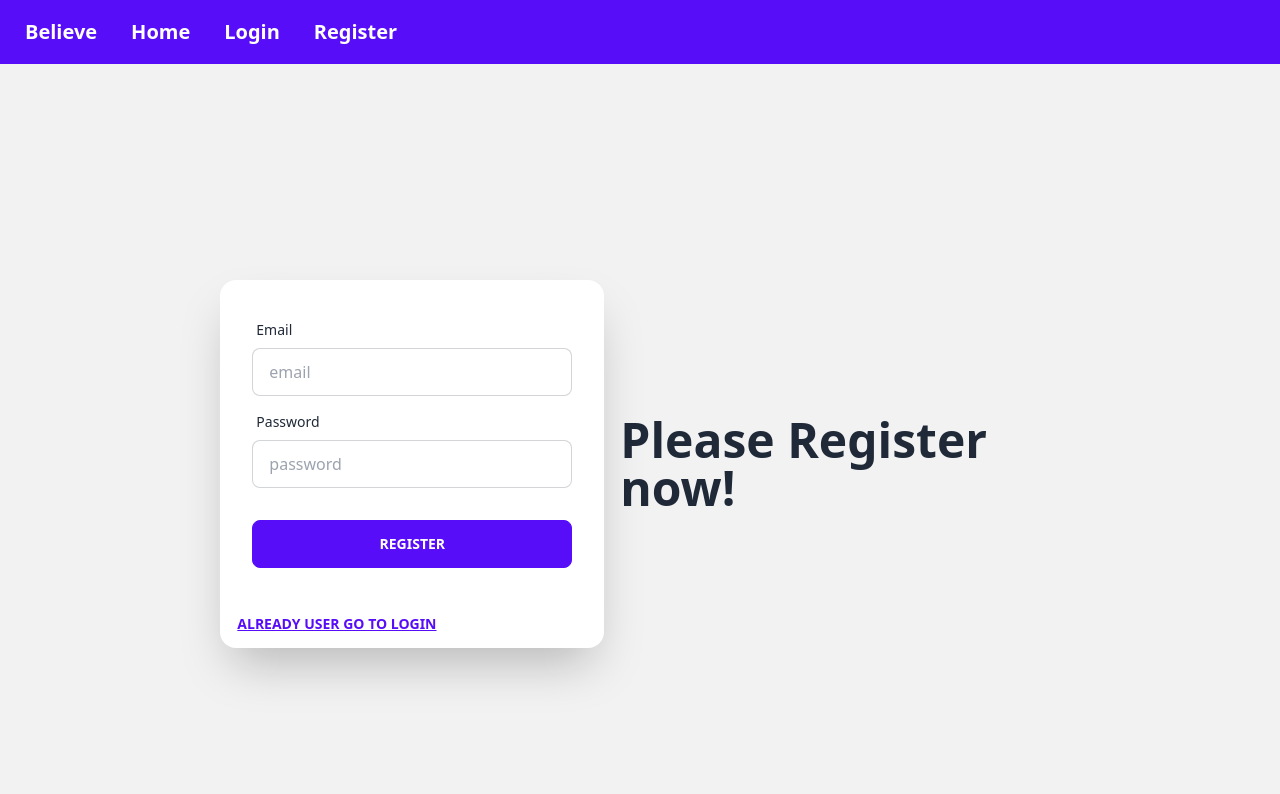
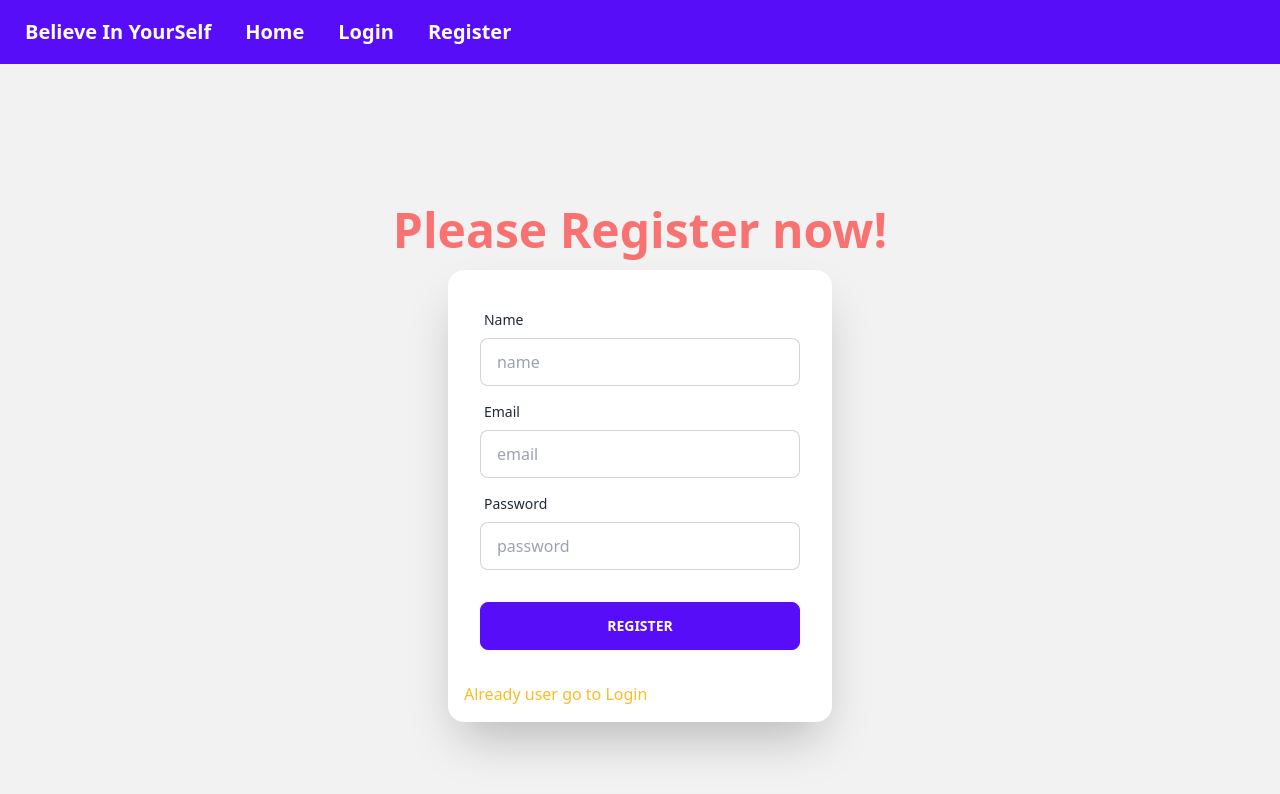
Before and after one commit to Shahinur04/Firebase-Auth-router-tail-dasi, a React (Vite) app: page /register in a window 1280 px wide. Shown: the top 794 px of the page. Built offline with nearby package versions, Linux system fonts and the light colour scheme.

Commit message:
context api

```diff
--- a/src/Components/Header.jsx
+++ b/src/Components/Header.jsx
@@ -6,7 +6,7 @@ const Header = () => {
     <div>
 
       <div className="navbar bg-primary text-primary-content">
-        <a className="btn btn-ghost normal-case text-xl">Believe</a>
+        <a className="btn btn-ghost normal-case text-xl">Believe In YourSelf</a>
         <Link className="btn btn-ghost normal-case text-xl" to="/">Home</Link>
         <Link className="btn btn-ghost normal-case text-xl" to="/login">Login</Link>
         <Link className="btn btn-ghost normal-case text-xl" to="/register">Register</Link>
--- a/src/Components/Login.jsx
+++ b/src/Components/Login.jsx
@@ -11,9 +11,9 @@ const Login = () => {
   }
   return (
     <div className="hero min-h-screen bg-base-200">
-      <div className="hero-content flex-col md:flex-row-reverse">
+      <div className="hero-content flex-col ">
         <div className="text-center lg:text-left">
-          <h1 className="text-5xl font-bold">Please Login now!</h1>
+          <h1 className="text-5xl font-bold text-success">Please Login now!</h1>
         </div>
         <div className="card flex-shrink-0 w-full max-w-sm shadow-2xl bg-base-100">
           <form onSubmit={handleLogin} className="card-body">
--- a/src/Components/Register.jsx
+++ b/src/Components/Register.jsx
@@ -2,14 +2,35 @@ import React from 'react';
 import { Link } from 'react-router-dom';
 
 const Register = () => {
+    const handleRegister =event=>{
+        event.preventDefault();
+        const form =event.target;
+        const name =form.name.value;
+        const email = form.email.value;
+        const password =form.password.value;
+        console.log(name,email,password);
+
+    }
     return (
         <div className="hero min-h-screen bg-base-200">
-        <div className="hero-content flex-col md:flex-row-reverse">
+        <div className="hero-content flex-col ">
           <div className="text-center lg:text-left">
-            <h1 className="text-5xl font-bold">Please Register now!</h1>
+            <h1 className="text-5xl font-bold text-error">Please Register now!</h1>
           </div>
           <div className="card flex-shrink-0 w-full max-w-sm shadow-2xl bg-base-100">
-            <form className="card-body">
+            <form onSubmit={handleRegister} className="card-body">
+            <div className="form-control">
+                <label className="label">
+                  <span className="label-text">Name</span>
+                </label>
+                <input
+                  type="text"
+                  name="name"
+                  placeholder="name"
+                  className="input input-bordered"
+                  required
+                />
+              </div>
               <div className="form-control">
                 <label className="label">
                   <span className="label-text">Email</span>
@@ -22,6 +43,7 @@ const Register = () => {
                   required
                 />
               </div>
+
               <div className="form-control">
                 <label className="label">
                   <span className="label-text">Password</span>
@@ -40,7 +62,7 @@ const Register = () => {
               </div>
             </form>
             <Link to="/login">
-            <button className="btn btn-link">Already user go to Login</button>
+            <p className="link link-hover mb-4 ml-4 text-warning">Already user go to Login</p>
             </Link>
           </div>
         </div>
```
Also changed, not shown: src/Providers/__steps.js (added, +9 -0 lines).
